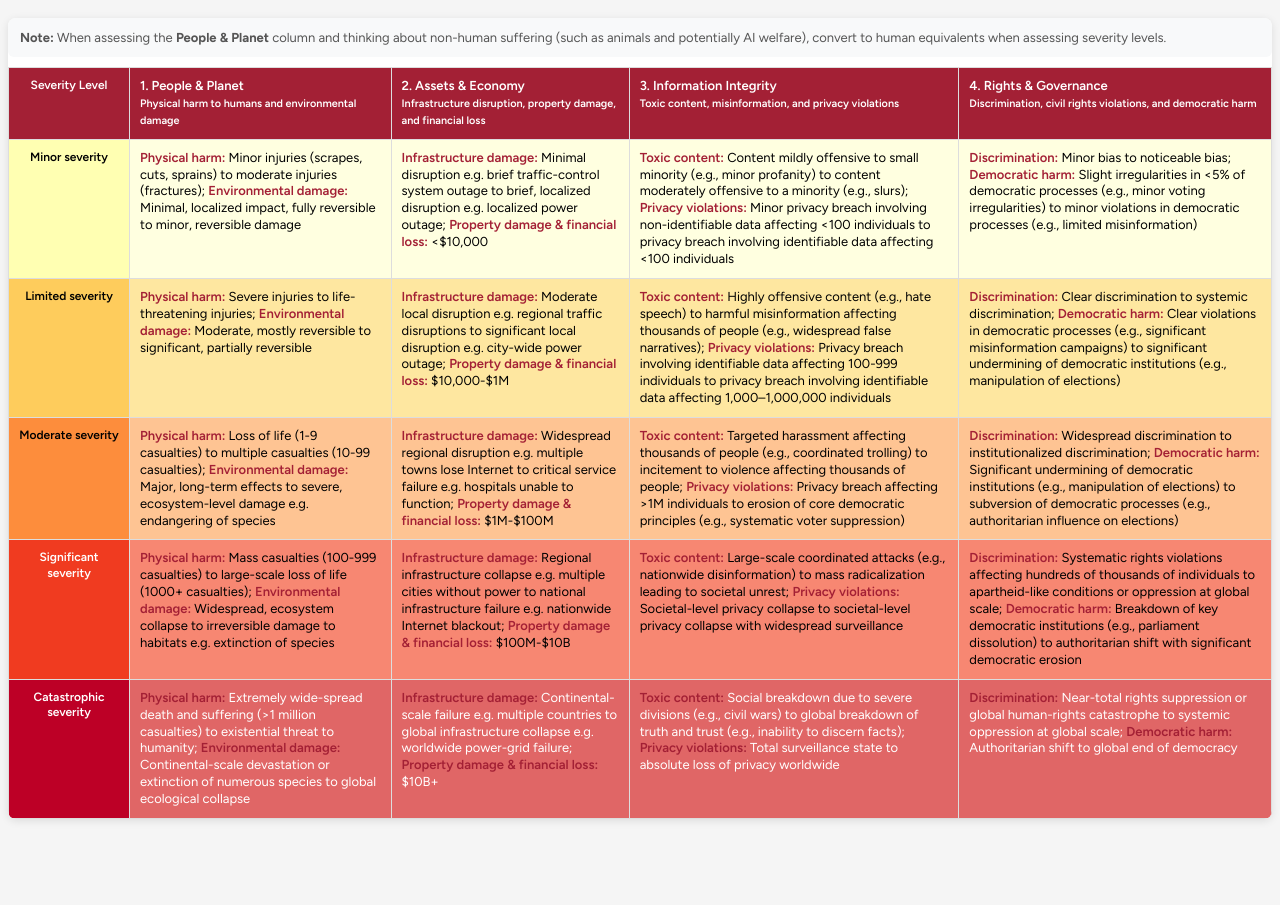
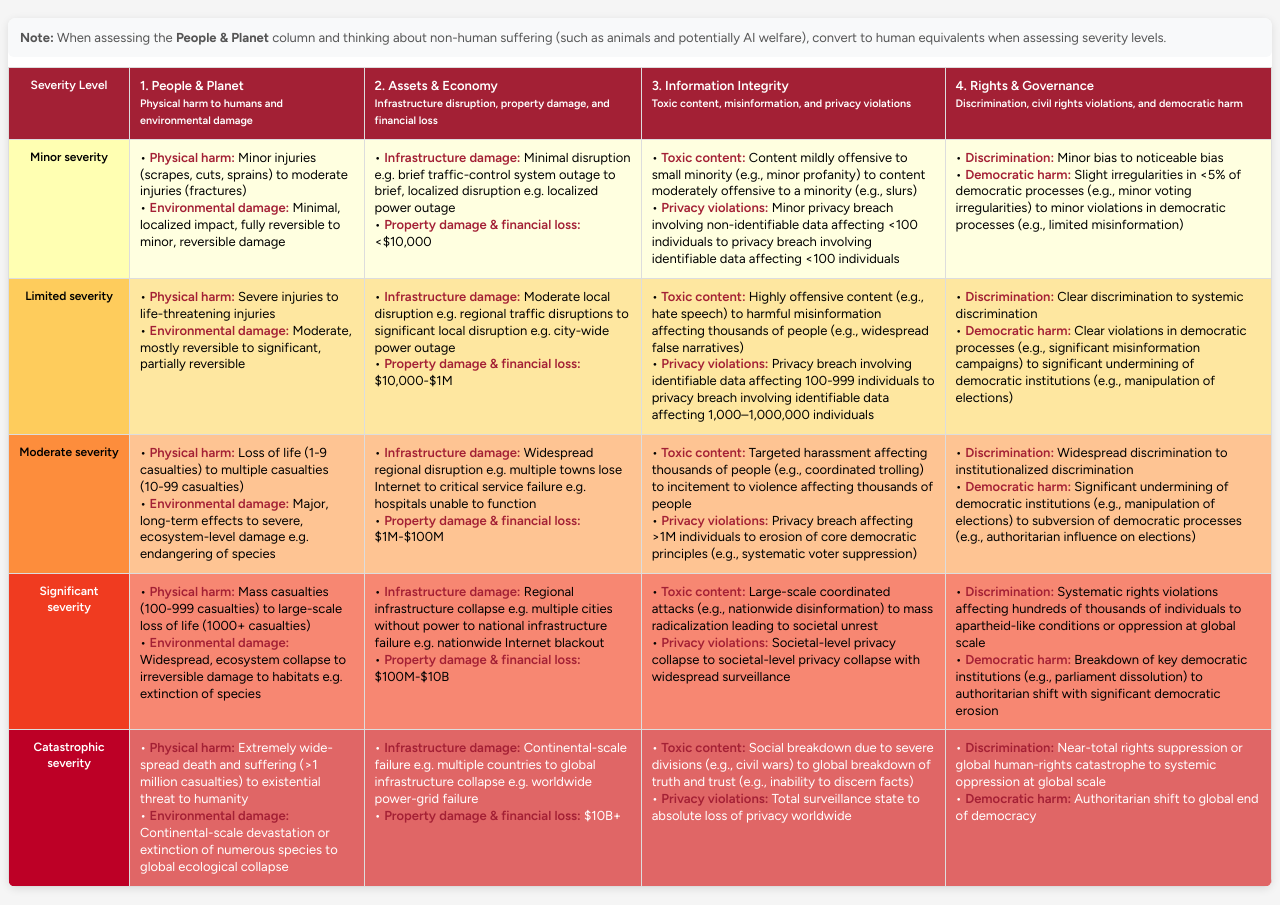
Before and after one commit to jessgrahamuq/harms-taxonomy, a plain HTML site: page index.html in a window 1280 px wide. Before the commit the page ends 837 px from the top, so only its background shows below. Drawn offline with Linux system fonts and the light colour scheme.

Commit message:
Update index.html

```diff
--- a/index.html
+++ b/index.html
@@ -169,76 +169,96 @@
                 <tr>
                     <td class="severity-col minor-header">Minor severity</td>
                     <td class="minor-bg">
-                        <span class="harm-label">Physical harm:</span> Minor injuries (scrapes, cuts, sprains) to moderate injuries (fractures); <span class="harm-label">Environmental damage:</span> Minimal, localized impact, fully reversible to minor, reversible damage
+                        • <span class="harm-label">Physical harm:</span> Minor injuries (scrapes, cuts, sprains) to moderate injuries (fractures)<br>
+                        • <span class="harm-label">Environmental damage:</span> Minimal, localized impact, fully reversible to minor, reversible damage
                     </td>
                     <td class="minor-bg">
-                        <span class="harm-label">Infrastructure damage:</span> Minimal disruption e.g. brief traffic-control system outage to brief, localized disruption e.g. localized power outage; <span class="harm-label">Property damage & financial loss:</span> <$10,000
+                        • <span class="harm-label">Infrastructure damage:</span> Minimal disruption e.g. brief traffic-control system outage to brief, localized disruption e.g. localized power outage<br>
+                        • <span class="harm-label">Property damage & financial loss:</span> <$10,000
                     </td>
                     <td class="minor-bg">
-                        <span class="harm-label">Toxic content:</span> Content mildly offensive to small minority (e.g., minor profanity) to content moderately offensive to a minority (e.g., slurs); <span class="harm-label">Privacy violations:</span> Minor privacy breach involving non-identifiable data affecting <100 individuals to privacy breach involving identifiable data affecting <100 individuals
+                        • <span class="harm-label">Toxic content:</span> Content mildly offensive to small minority (e.g., minor profanity) to content moderately offensive to a minority (e.g., slurs)<br>
+                        • <span class="harm-label">Privacy violations:</span> Minor privacy breach involving non-identifiable data affecting <100 individuals to privacy breach involving identifiable data affecting <100 individuals
                     </td>
                     <td class="minor-bg">
-                        <span class="harm-label">Discrimination:</span> Minor bias to noticeable bias; <span class="harm-label">Democratic harm:</span> Slight irregularities in <5% of democratic processes (e.g., minor voting irregularities) to minor violations in democratic processes (e.g., limited misinformation)
+                        • <span class="harm-label">Discrimination:</span> Minor bias to noticeable bias<br>
+                        • <span class="harm-label">Democratic harm:</span> Slight irregularities in <5% of democratic processes (e.g., minor voting irregularities) to minor violations in democratic processes (e.g., limited misinformation)
                     </td>
                 </tr>
                 <tr>
                     <td class="severity-col limited-header">Limited severity</td>
                     <td class="limited-bg">
-                        <span class="harm-label">Physical harm:</span> Severe injuries to life-threatening injuries; <span class="harm-label">Environmental damage:</span> Moderate, mostly reversible to significant, partially reversible
+                        • <span class="harm-label">Physical harm:</span> Severe injuries to life-threatening injuries<br>
+                        • <span class="harm-label">Environmental damage:</span> Moderate, mostly reversible to significant, partially reversible
                     </td>
                     <td class="limited-bg">
-                        <span class="harm-label">Infrastructure damage:</span> Moderate local disruption e.g. regional traffic disruptions to significant local disruption e.g. city-wide power outage; <span class="harm-label">Property damage & financial loss:</span> $10,000-$1M
+                        • <span class="harm-label">Infrastructure damage:</span> Moderate local disruption e.g. regional traffic disruptions to significant local disruption e.g. city-wide power outage<br>
+                        • <span class="harm-label">Property damage & financial loss:</span> $10,000-$1M
                     </td>
                     <td class="limited-bg">
-                        <span class="harm-label">Toxic content:</span> Highly offensive content (e.g., hate speech) to harmful misinformation affecting thousands of people (e.g., widespread false narratives); <span class="harm-label">Privacy violations:</span> Privacy breach involving identifiable data affecting 100-999 individuals to privacy breach involving identifiable data affecting 1,000–1,000,000 individuals
+                        • <span class="harm-label">Toxic content:</span> Highly offensive content (e.g., hate speech) to harmful misinformation affecting thousands of people (e.g., widespread false narratives)<br>
+                        • <span class="harm-label">Privacy violations:</span> Privacy breach involving identifiable data affecting 100-999 individuals to privacy breach involving identifiable data affecting 1,000–1,000,000 individuals
                     </td>
                     <td class="limited-bg">
-                        <span class="harm-label">Discrimination:</span> Clear discrimination to systemic discrimination; <span class="harm-label">Democratic harm:</span> Clear violations in democratic processes (e.g., significant misinformation campaigns) to significant undermining of democratic institutions (e.g., manipulation of elections)
+                        • <span class="harm-label">Discrimination:</span> Clear discrimination to systemic discrimination<br>
+                        • <span class="harm-label">Democratic harm:</span> Clear violations in democratic processes (e.g., significant misinformation campaigns) to significant undermining of democratic institutions (e.g., manipulation of elections)
                     </td>
                 </tr>
                 <tr>
                     <td class="severity-col moderate-header">Moderate severity</td>
                     <td class="moderate-bg">
-                        <span class="harm-label">Physical harm:</span> Loss of life (1-9 casualties) to multiple casualties (10-99 casualties); <span class="harm-label">Environmental damage:</span> Major, long-term effects to severe, ecosystem-level damage e.g. endangering of species
+                        • <span class="harm-label">Physical harm:</span> Loss of life (1-9 casualties) to multiple casualties (10-99 casualties)<br>
+                        • <span class="harm-label">Environmental damage:</span> Major, long-term effects to severe, ecosystem-level damage e.g. endangering of species
                     </td>
                     <td class="moderate-bg">
-                        <span class="harm-label">Infrastructure damage:</span> Widespread regional disruption e.g. multiple towns lose Internet to critical service failure e.g. hospitals unable to function; <span class="harm-label">Property damage & financial loss:</span> $1M-$100M
+                        • <span class="harm-label">Infrastructure damage:</span> Widespread regional disruption e.g. multiple towns lose Internet to critical service failure e.g. hospitals unable to function<br>
+                        • <span class="harm-label">Property damage & financial loss:</span> $1M-$100M
                     </td>
                     <td class="moderate-bg">
-                        <span class="harm-label">Toxic content:</span> Targeted harassment affecting thousands of people (e.g., coordinated trolling) to incitement to violence affecting thousands of people; <span class="harm-label">Privacy violations:</span> Privacy breach affecting >1M individuals to erosion of core democratic principles (e.g., systematic voter suppression)
+                        • <span class="harm-label">Toxic content:</span> Targeted harassment affecting thousands of people (e.g., coordinated trolling) to incitement to violence affecting thousands of people<br>
+                        • <span class="harm-label">Privacy violations:</span> Privacy breach affecting >1M individuals to erosion of core democratic principles (e.g., systematic voter suppression)
                     </td>
                     <td class="moderate-bg">
-                        <span class="harm-label">Discrimination:</span> Widespread discrimination to institutionalized discrimination; <span class="harm-label">Democratic harm:</span> Significant undermining of democratic institutions (e.g., manipulation of elections) to subversion of democratic processes (e.g., authoritarian influence on elections)
+                        • <span class="harm-label">Discrimination:</span> Widespread discrimination to institutionalized discrimination<br>
+                        • <span class="harm-label">Democratic harm:</span> Significant undermining of democratic institutions (e.g., manipulation of elections) to subversion of democratic processes (e.g., authoritarian influence on elections)
                     </td>
                 </tr>
                 <tr>
                     <td class="severity-col significant-header">Significant severity</td>
                     <td class="significant-bg">
-                        <span class="harm-label">Physical harm:</span> Mass casualties (100-999 casualties) to large-scale loss of life (1000+ casualties); <span class="harm-label">Environmental damage:</span> Widespread, ecosystem collapse to irreversible damage to habitats e.g. extinction of species
+                        • <span class="harm-label">Physical harm:</span> Mass casualties (100-999 casualties) to large-scale loss of life (1000+ casualties)<br>
+                        • <span class="harm-label">Environmental damage:</span> Widespread, ecosystem collapse to irreversible damage to habitats e.g. extinction of species
                     </td>
                     <td class="significant-bg">
-                        <span class="harm-label">Infrastructure damage:</span> Regional infrastructure collapse e.g. multiple cities without power to national infrastructure failure e.g. nationwide Internet blackout; <span class="harm-label">Property damage & financial loss:</span> $100M-$10B
+                        • <span class="harm-label">Infrastructure damage:</span> Regional infrastructure collapse e.g. multiple cities without power to national infrastructure failure e.g. nationwide Internet blackout<br>
+                        • <span class="harm-label">Property damage & financial loss:</span> $100M-$10B
                     </td>
                     <td class="significant-bg">
-                        <span class="harm-label">Toxic content:</span> Large-scale coordinated attacks (e.g., nationwide disinformation) to mass radicalization leading to societal unrest; <span class="harm-label">Privacy violations:</span> Societal-level privacy collapse to societal-level privacy collapse with widespread surveillance
+                        • <span class="harm-label">Toxic content:</span> Large-scale coordinated attacks (e.g., nationwide disinformation) to mass radicalization leading to societal unrest<br>
+                        • <span class="harm-label">Privacy violations:</span> Societal-level privacy collapse to societal-level privacy collapse with widespread surveillance
                     </td>
                     <td class="significant-bg">
-                        <span class="harm-label">Discrimination:</span> Systematic rights violations affecting hundreds of thousands of individuals to apartheid-like conditions or oppression at global scale; <span class="harm-label">Democratic harm:</span> Breakdown of key democratic institutions (e.g., parliament dissolution) to authoritarian shift with significant democratic erosion
+                        • <span class="harm-label">Discrimination:</span> Systematic rights violations affecting hundreds of thousands of individuals to apartheid-like conditions or oppression at global scale<br>
+                        • <span class="harm-label">Democratic harm:</span> Breakdown of key democratic institutions (e.g., parliament dissolution) to authoritarian shift with significant democratic erosion
                     </td>
                 </tr>
                 <tr>
                     <td class="severity-col catastrophic-header">Catastrophic severity</td>
                     <td class="catastrophic-bg">
-                        <span class="harm-label">Physical harm:</span> Extremely wide-spread death and suffering (>1 million casualties) to existential threat to humanity; <span class="harm-label">Environmental damage:</span> Continental-scale devastation or extinction of numerous species to global ecological collapse
+                        • <span class="harm-label">Physical harm:</span> Extremely wide-spread death and suffering (>1 million casualties) to existential threat to humanity<br>
+                        • <span class="harm-label">Environmental damage:</span> Continental-scale devastation or extinction of numerous species to global ecological collapse
                     </td>
                     <td class="catastrophic-bg">
-                        <span class="harm-label">Infrastructure damage:</span> Continental-scale failure e.g. multiple countries to global infrastructure collapse e.g. worldwide power-grid failure; <span class="harm-label">Property damage & financial loss:</span> $10B+
+                        • <span class="harm-label">Infrastructure damage:</span> Continental-scale failure e.g. multiple countries to global infrastructure collapse e.g. worldwide power-grid failure<br>
+                        • <span class="harm-label">Property damage & financial loss:</span> $10B+
                     </td>
                     <td class="catastrophic-bg">
-                        <span class="harm-label">Toxic content:</span> Social breakdown due to severe divisions (e.g., civil wars) to global breakdown of truth and trust (e.g., inability to discern facts); <span class="harm-label">Privacy violations:</span> Total surveillance state to absolute loss of privacy worldwide
+                        • <span class="harm-label">Toxic content:</span> Social breakdown due to severe divisions (e.g., civil wars) to global breakdown of truth and trust (e.g., inability to discern facts)<br>
+                        • <span class="harm-label">Privacy violations:</span> Total surveillance state to absolute loss of privacy worldwide
                     </td>
                     <td class="catastrophic-bg">
-                        <span class="harm-label">Discrimination:</span> Near-total rights suppression or global human-rights catastrophe to systemic oppression at global scale; <span class="harm-label">Democratic harm:</span> Authoritarian shift to global end of democracy
+                        • <span class="harm-label">Discrimination:</span> Near-total rights suppression or global human-rights catastrophe to systemic oppression at global scale<br>
+                        • <span class="harm-label">Democratic harm:</span> Authoritarian shift to global end of democracy
                     </td>
                 </tr>
             </tbody>
```
